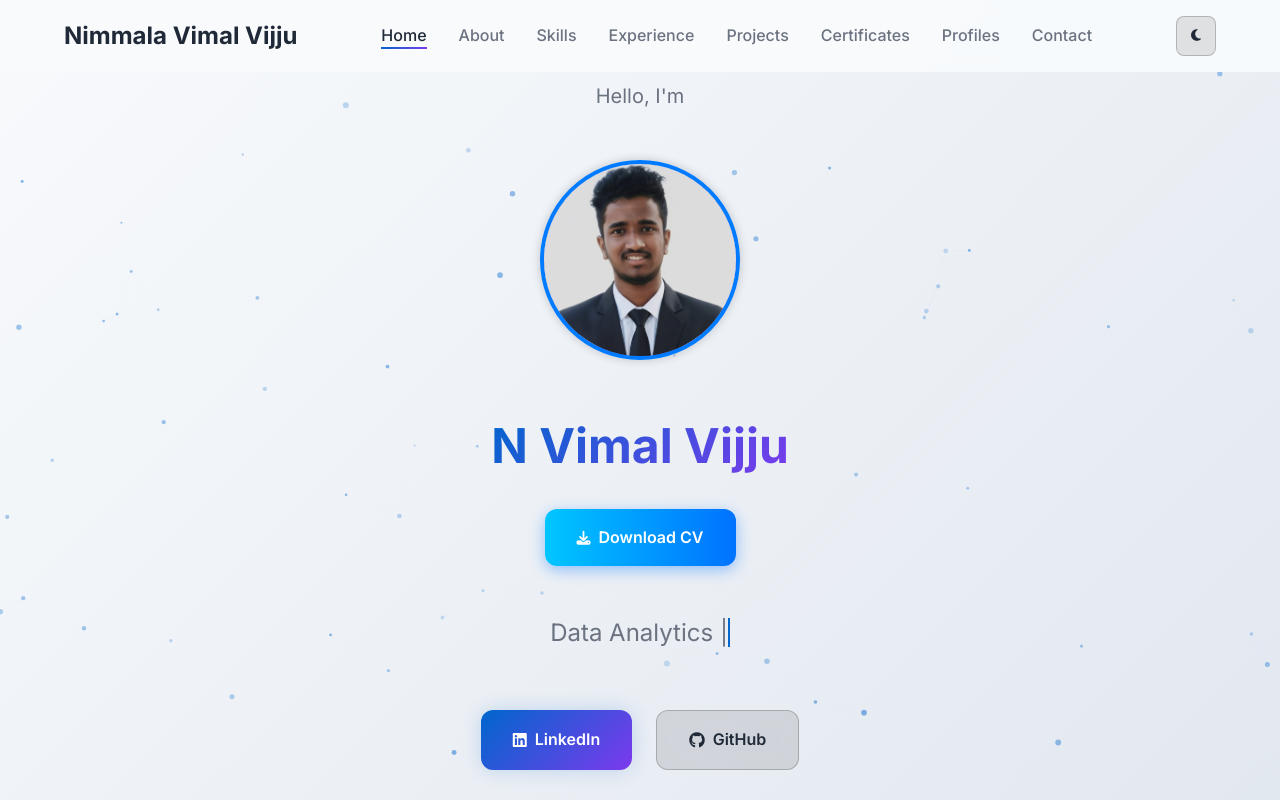
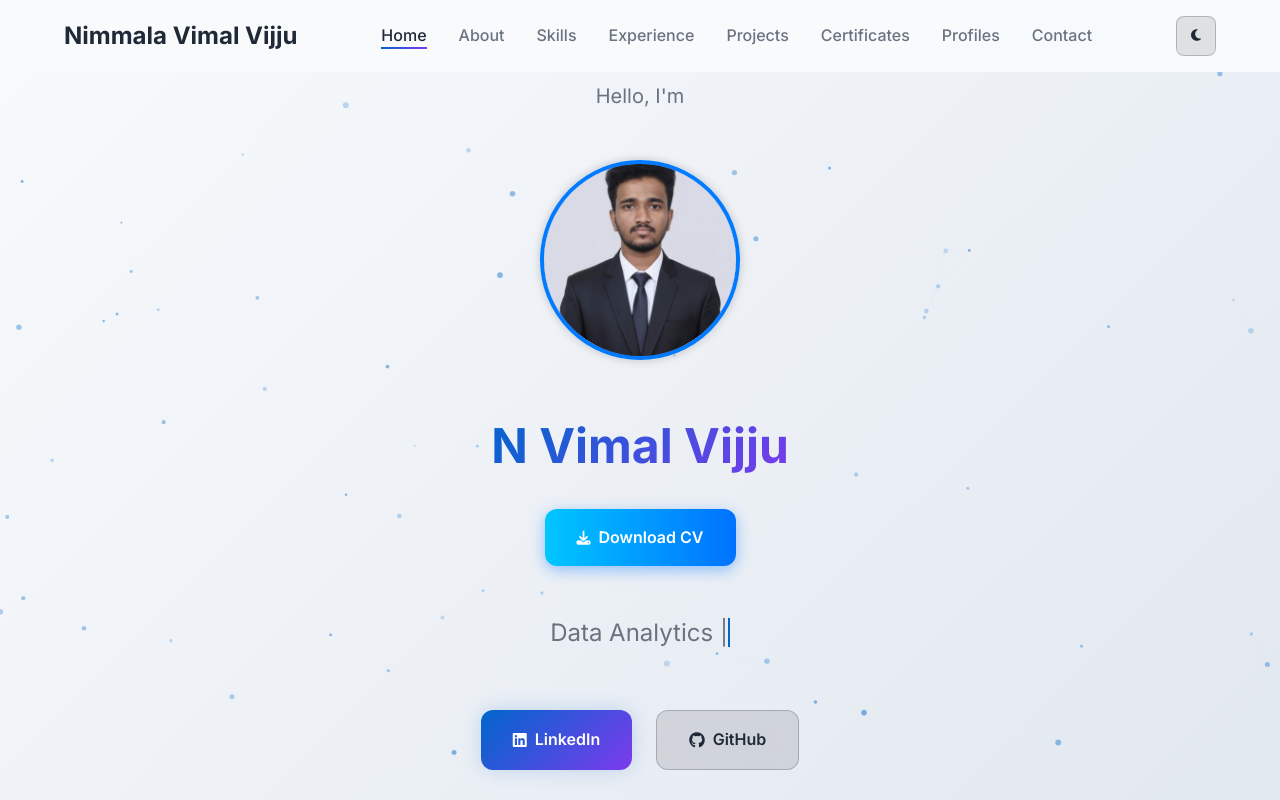
Before and after one commit to Vimalvijju18/Personal-Portfolio, a plain HTML site: page index.html in a window 1280 px wide. Shown: the top 800 px of the page. Drawn offline with Linux system fonts and the light colour scheme.

Commit message:
Update index.html

```diff
--- a/index.html
+++ b/index.html
@@ -79,7 +79,7 @@
                         <span class="greeting">Hello, I'm</span>
                         <div class="profile-photo-centered">
                             <div class="profile-image-hero">
-                                <img src="mee1.jpg" alt="Vimal Vijju" class="profile-img">
+                                <img src="https://github.com/Vimalvijju18/Personal-Portfolio/blob/main/WhatsApp%20Image%202025-10-21%20at%2017.56.45_fccebcda.jpg?raw=true" alt="Vimal Vijju" class="profile-img">
                                 <div class="online-status"></div>
                             </div>
                         </div>
```
